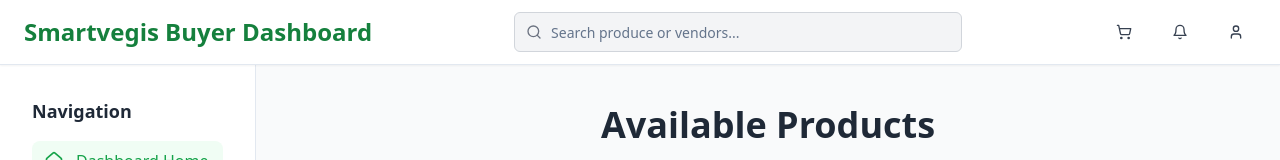
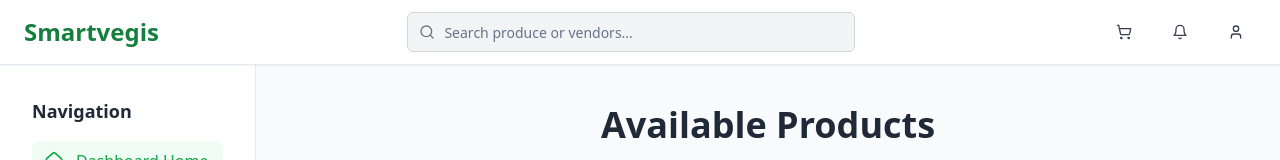
Before and after one commit to Aadicodes12/Smartveggis, a React (Vite) app: page /client-dashboard in a window 1280 px wide. Shown: the top 160 px of the page. Built offline with nearby package versions, Linux system fonts and the light colour scheme.

Commit message:
[dyad] wrote 1 file(s)

```diff
--- a/src/components/BuyerDashboardLayout.tsx
+++ b/src/components/BuyerDashboardLayout.tsx
@@ -103,7 +103,7 @@ const BuyerDashboardLayout: React.FC<BuyerDashboardLayoutProps> = ({ children, c
               </Sheet>
             )}
             <Link to="/client-dashboard" className="text-2xl font-bold text-green-700 dark:text-green-400">
-              Smartvegis Buyer Dashboard
+              Smartvegis
             </Link>
           </div>
 
```
